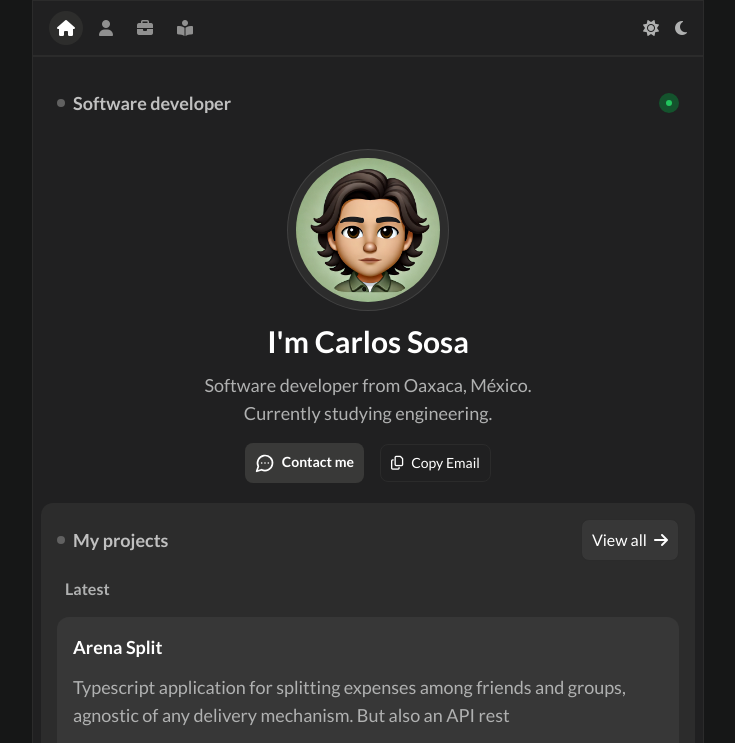
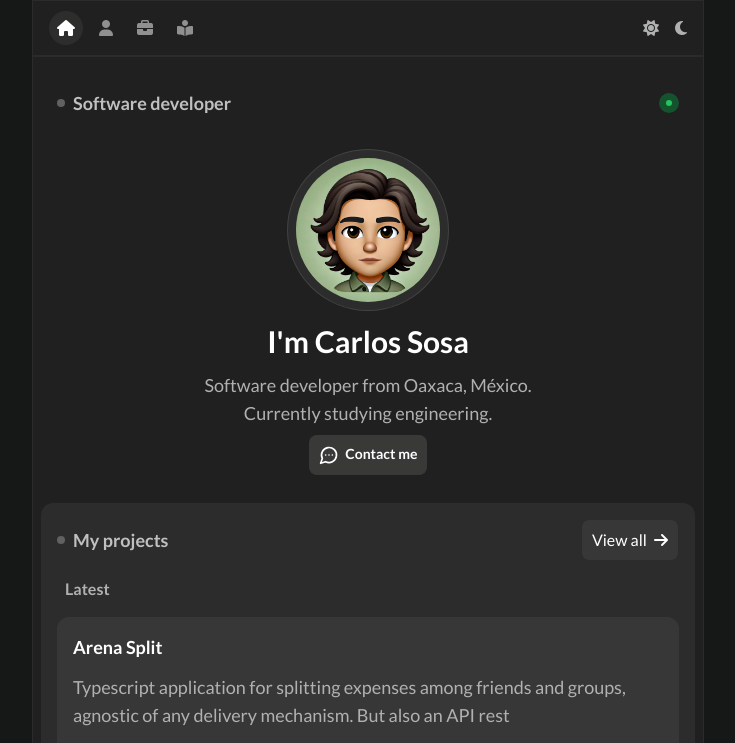
Before and after one commit to carlosupreme/portfolio, a React (Vite) app: page / in a window 1280 px wide. Shown: the top 743 px of the page, without its empty margins (272-1007 px from the left). Built offline with nearby package versions, Linux system fonts and the light colour scheme.

Commit message:
removing copy email btn

```diff
--- a/src/components/ContactMeButton.tsx
+++ b/src/components/ContactMeButton.tsx
@@ -4,7 +4,7 @@ export default function ContactMeButton(){
     return (
         <button className="
         dark:hover:ring-4 dark:hover:ring-dark-profound transition-all
-        dark:bg-dark-bg-button dark:text-white py-2 px-2.5 rounded-lg text-sm font-bold">
+        dark:bg-dark-bg-button dark:text-white py-2 px-2.5 rounded-lg text-sm font-bold my-2">
             <MessageCircleMore className="inline mr-1 w-5" /> Contact me
         </button>
     )
--- a/src/components/CopyEmailButton.tsx
+++ /dev/null
@@ -1,23 +0,0 @@
-import {useState} from "react";
-
-export default function CopyEmail() {
-    const [clicked, setClicked] = useState(false)
-
-    const copyEmailToClipboard = () => {
-        const email = "carlosupremedev@gmail.com";
-        navigator.clipboard.writeText(email)
-            .then(() => setClicked(true))
-            .catch(() => alert("Failed to copy email to clipboard"))
-            .finally(() => setTimeout(() => setClicked(false), 2000));
-    }
-
-    return (
-        <button
-            disabled={clicked}
-            onClick={copyEmailToClipboard}
-            className="disabled:opacity-50 dark:disabled:ring-0 px-2.5 py-2 border border-dark-border rounded-lg text-sm dark:text-white cursor-pointer dark:hover:ring-4 dark:hover:ring-dark-profound transition-all">
-            <i className="fa-regular fa-copy mr-2"></i>
-            {clicked ? "Copied" : "Copy Email"}
-        </button>
-    )
-}
--- a/src/components/Footer.tsx
+++ b/src/components/Footer.tsx
@@ -1,4 +1,3 @@
-
 import BulletTitle from "./BulletTitle.tsx";
 import ContactMeButton from "./ContactMeButton.tsx";
 
--- a/src/pages/Home.tsx
+++ b/src/pages/Home.tsx
@@ -1,6 +1,5 @@
 import me from "../assets/me-memoji.png";
 import ContactMeButton from "../components/ContactMeButton.tsx";
-import CopyEmail from "../components/CopyEmailButton.tsx";
 import BulletTitle from "../components/BulletTitle.tsx";
 import Section from "../components/Section.tsx";
 import ProjectPreview from "../components/projects/ProjectPreview.tsx";
@@ -25,10 +24,7 @@ export default function Home() {
                 <h4>Software developer from Oaxaca, México.</h4>
                 <h4>Currently studying engineering.</h4>
 
-                <div className="flex gap-4 items-center mt-4">
-                    <ContactMeButton/>
-                    <CopyEmail/>
-                </div>
+                <ContactMeButton/>
             </div>
 
             <Section title={"My projects"} viewMoreLink={"/projects"}>
@@ -59,7 +55,7 @@ export default function Home() {
             <Section title={"My experiences"} viewMoreLink={"/blog"}>
 
                 <div className="flex items-center gap-1">
-                    <Pin className="w-4 h-4" />
+                    <Pin className="w-4 h-4"/>
                     <h2 className="dark:text-dark-font font-semibold">Pinned</h2>
                 </div>
 
```
